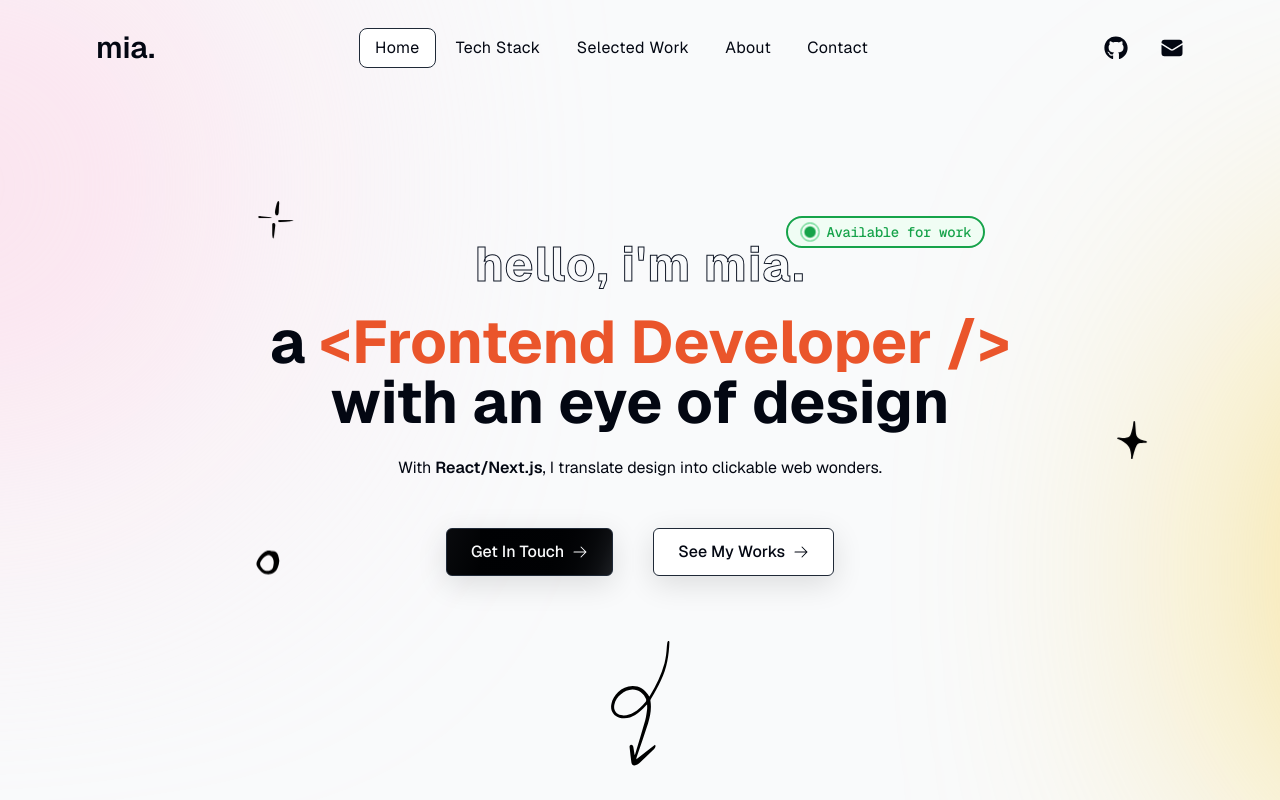
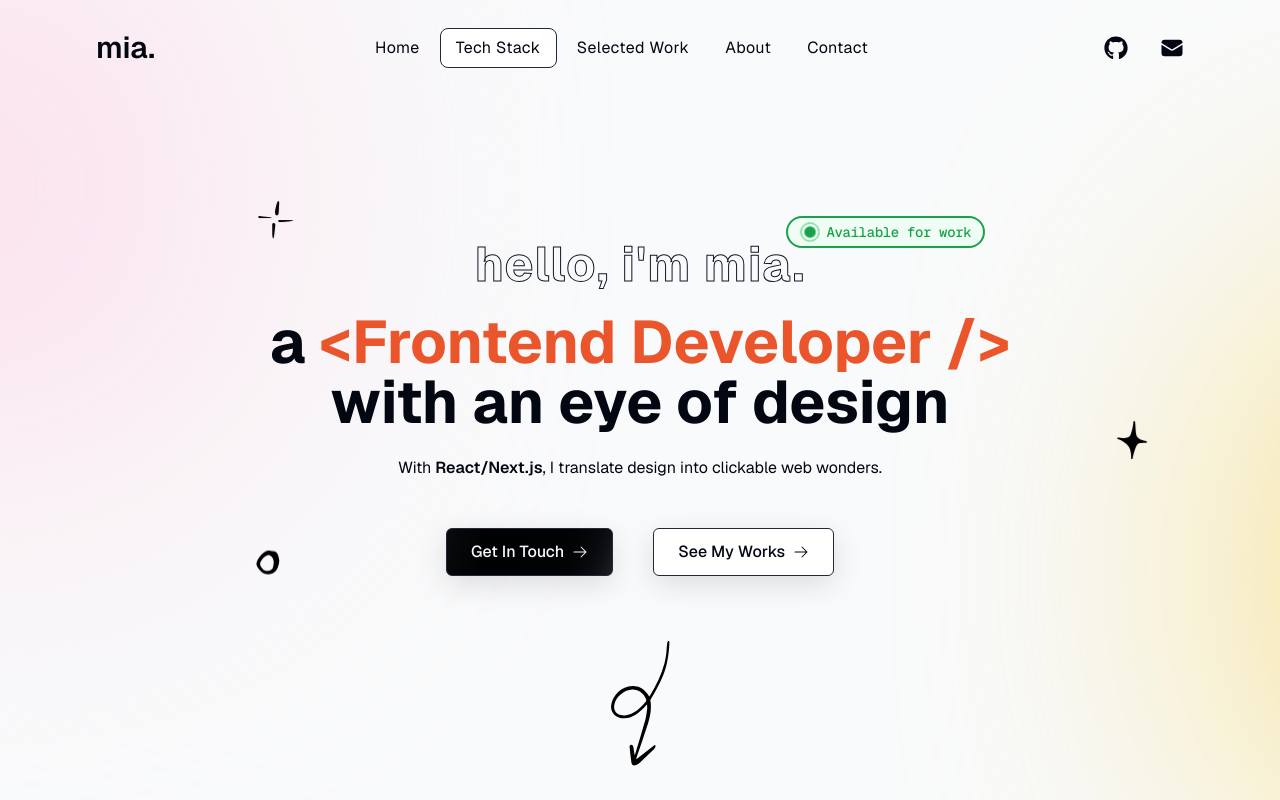
Before and after one commit to miawithcode/portfolio, a Next.js app: page / in a window 1280 px wide. Shown: the top 800 px of the page. Built offline with nearby package versions, Linux system fonts and the light colour scheme.

Commit message:
style: add global context and indicate active section on scroll

```diff
--- a/package.json
+++ b/package.json
@@ -17,6 +17,7 @@
     "react": "^18",
     "react-dom": "^18",
     "react-icons": "^5.0.1",
+    "react-intersection-observer": "^9.8.1",
     "tailwind-merge": "^2.2.2"
   },
   "devDependencies": {
--- a/src/app/layout.tsx
+++ b/src/app/layout.tsx
@@ -4,6 +4,7 @@ import { GeistSans } from "geist/font/sans";
 import { GeistMono } from "geist/font/mono";
 import { cn } from "@/lib/utils";
 import Navbar from "@/components/Navbar";
+import ActiveSectionContextProvider from "@/context/ActiveSectionContext";
 
 export const metadata: Metadata = {
   title: "Mia",
@@ -28,8 +29,11 @@ export default function RootLayout({
           <div className="flex-1 flex-grow ">
             <div className="absolute left-[-29rem] top-[-4rem] -z-10 h-[31.25rem] w-[31.25rem] rounded-full bg-[#FDD5E7] blur-[10rem] lg:left-[-18rem] lg:top-[-4rem]"></div>
             <div className="absolute right-[-38rem] top-[30rem] -z-10 h-[31.25rem] w-[31.25rem] rounded-full bg-[#f6d046] blur-[10rem] md:top-[24rem] lg:right-[-32rem] lg:top-[20rem]"></div>
-            <Navbar />
-            {children}
+
+            <ActiveSectionContextProvider>
+              <Navbar />
+              {children}
+            </ActiveSectionContextProvider>
           </div>
         </main>
       </body>
--- a/src/components/NavItem.tsx
+++ b/src/components/NavItem.tsx
@@ -1,20 +1,22 @@
 import { motion } from "framer-motion";
 import Link from "next/link";
+import { navItems } from "@/lib/data";
+import { useActiveSectionContext } from "@/context/ActiveSectionContext";
 
 interface NavItemProps {
-  href: string;
-  label: string;
-  handleClick: (label: string) => void;
-  activeSection: string;
+  href: (typeof navItems)[number]["href"];
+  label: (typeof navItems)[number]["label"];
 }
 
-const NavItem = ({ href, label, handleClick, activeSection }: NavItemProps) => {
+const NavItem = ({ href, label }: NavItemProps) => {
+  const { activeSection, setActiveSection } = useActiveSectionContext();
+
   return (
     <motion.div className="flex">
       <div className="relative flex items-center">
         <Link
           href={href}
-          onClick={() => handleClick(label)}
+          onClick={() => setActiveSection(label)}
           className="!cursor-pointer justify-center px-4 py-2 capitalize tracking-wide transition"
         >
           {label}
--- a/src/components/NavItems.tsx
+++ b/src/components/NavItems.tsx
@@ -1,23 +1,11 @@
 import { navItems } from "@/lib/data";
 import NavItem from "./NavItem";
-import { useState } from "react";
 
 const NavItems = () => {
-  const [activeSection, setActiveSection] = useState("Home");
-
-  const handleClick = (label: string) => {
-    setActiveSection(label);
-  };
-
   return (
     <div className="flex h-full gap-1">
       {navItems.map((item) => (
-        <NavItem
-          key={item.label}
-          handleClick={handleClick}
-          activeSection={activeSection}
-          {...item}
-        />
+        <NavItem key={item.label} {...item} />
       ))}
     </div>
   );
--- a/src/components/section/Hero.tsx
+++ b/src/components/section/Hero.tsx
@@ -6,6 +6,9 @@ import Container from "../Container";
 import Image from "next/image";
 import { CircleSVG, StarSVGOne, StarSVGTwo } from "../Svg";
 import { motion } from "framer-motion";
+import { useEffect } from "react";
+import { useInView } from "react-intersection-observer";
+import { useActiveSectionContext } from "@/context/ActiveSectionContext";
 
 const fadeUpVariants = {
   hidden: { opacity: 0, y: 100 },
@@ -18,8 +21,19 @@ const scaleVariants = {
 };
 
 const Hero = () => {
+  const { setActiveSection } = useActiveSectionContext();
+  const { ref, inView } = useInView({
+    threshold: 0.75,
+  });
+
+  useEffect(() => {
+    if (inView) {
+      setActiveSection("Home");
+    }
+  }, [inView]);
+
   return (
-    <section id="home" className="scroll-mt-[100rem]">
+    <section ref={ref} id="home" className="scroll-mt-[100rem]">
       <Container className="relative pb-16">
         {/* Decoration */}
         <motion.div
--- a/src/components/section/Skills.tsx
+++ b/src/components/section/Skills.tsx
@@ -6,10 +6,24 @@ import SectionHeading from "../SectionHeading";
 import SkillItem from "../SkillItem";
 import { HandDrawCircleSVG } from "../Svg";
 import { motion } from "framer-motion";
+import { useInView } from "react-intersection-observer";
+import { useActiveSectionContext } from "@/context/ActiveSectionContext";
+import { useEffect } from "react";
 
 const Skills = () => {
+  const { setActiveSection } = useActiveSectionContext();
+  const { ref, inView } = useInView({
+    threshold: 0.5,
+  });
+
+  useEffect(() => {
+    if (inView) {
+      setActiveSection("Tech Stack");
+    }
+  }, [inView]);
+
   return (
-    <section id="skills" className="mx-auto max-w-5xl scroll-mt-20">
+    <section ref={ref} id="skills" className="mx-auto max-w-5xl scroll-mt-20">
       <Container className="py-16 text-center">
         <div className="relative">
           <motion.div
--- /dev/null
+++ b/src/context/ActiveSectionContext.tsx
@@ -0,0 +1,49 @@
+"use client";
+
+import { navItems } from "@/lib/data";
+import React, { useState, createContext, useContext } from "react";
+
+interface ActiveSectionContextProviderProps {
+  children: React.ReactNode;
+}
+
+interface ActiveSectionContextProps {
+  activeSection: SectionName;
+  setActiveSection: React.Dispatch<React.SetStateAction<SectionName>>;
+}
+
+type SectionName = (typeof navItems)[number]["label"];
+
+const ActiveSectionContext = createContext<ActiveSectionContextProps | null>(
+  null,
+);
+
+const ActiveSectionContextProvider = ({
+  children,
+}: ActiveSectionContextProviderProps) => {
+  const [activeSection, setActiveSection] = useState<SectionName>("Home");
+
+  return (
+    <ActiveSectionContext.Provider
+      value={{
+        activeSection,
+        setActiveSection,
+      }}
+    >
+      {children}
+    </ActiveSectionContext.Provider>
+  );
+};
+export default ActiveSectionContextProvider;
+
+export const useActiveSectionContext = () => {
+  const context = useContext(ActiveSectionContext);
+
+  if (context === null) {
+    throw new Error(
+      "useActiveSectionContext must be used within an ActiveSectionContextProvider",
+    );
+  }
+
+  return context;
+};
```
Also changed, not shown: 1 other file (tests, documents, lock files or other folders).
